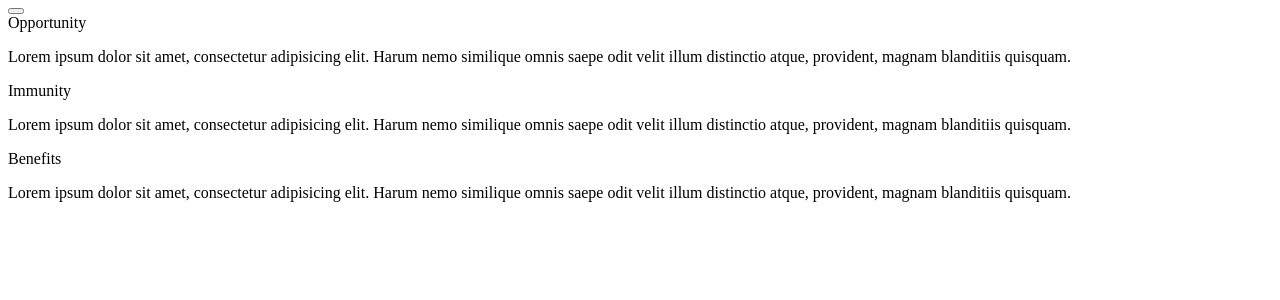
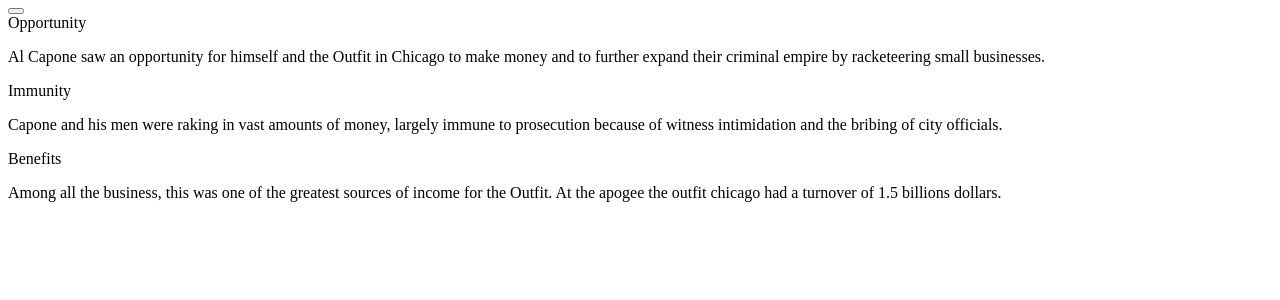
Before and after one commit to BaptisteVillain/prohibition, a PHP site: template views/pages/mafia/chapter-3/3-2.twig in a window 1280 px wide. Shown: the top 300 px of the page. Run offline with PHP 8.4, Linux system fonts and the light colour scheme; the template is opened without the code that fills it, so the values that code supplies are empty; some libraries are stand-ins or nearby versions.

Commit message:
:speech_balloon: texts fix

```diff
--- a/views/pages/civil/chapter-3/3-4.twig
+++ b/views/pages/civil/chapter-3/3-4.twig
@@ -1,2 +1,2 @@
 <h2 class="title">CONCLUSION</h2>
-<p class="description">The prohibition in the United States, which lasted from 1919 to 1933, was the starting point of a vast smuggling market led by a nascent Italian-American mafia. This is how famous names such as Al Capone built colossal fortunes.<br><br>As noticed by the journalist Walter Lippmann in 1931: "High degree of illegality comes from deep desire that feed the Americans for many things which they also wish to prohibit".</p>
+<p class="description">A climate of illegality and insecurity was maintained by the agents of the organized crime which enjoyed impunity for a long time. As noticed by the journalist Walter Lippmann in 1931: "High degree of illegality comes from deep desire that feed the Americans for many things which they also wish to prohibit."</p>
--- a/views/pages/mafia/chapter-3/3-2.twig
+++ b/views/pages/mafia/chapter-3/3-2.twig
@@ -8,7 +8,7 @@
       Opportunity
     </div>
     <p>
-      Lorem ipsum dolor sit amet, consectetur adipisicing elit. Harum nemo similique omnis saepe odit velit illum distinctio atque, provident, magnam blanditiis quisquam.
+      Al Capone saw an opportunity for himself and the Outfit in Chicago to make money and to further expand their criminal empire by racketeering small businesses.
     </p>
   </div>
 </div>
@@ -18,7 +18,7 @@
       Immunity
     </div>
     <p>
-      Lorem ipsum dolor sit amet, consectetur adipisicing elit. Harum nemo similique omnis saepe odit velit illum distinctio atque, provident, magnam blanditiis quisquam.
+      Capone and his men were raking in vast amounts of money, largely immune to prosecution because of witness intimidation and the bribing of city officials.
     </p>
   </div>
 </div>
@@ -28,7 +28,7 @@
       Benefits
     </div>
     <p>
-      Lorem ipsum dolor sit amet, consectetur adipisicing elit. Harum nemo similique omnis saepe odit velit illum distinctio atque, provident, magnam blanditiis quisquam.
+      Among all the business, this was one of the greatest sources of income for the Outfit. At the apogee the outfit chicago had a turnover of 1.5 billions dollars.
     </p>
   </div>
 </div>
```
